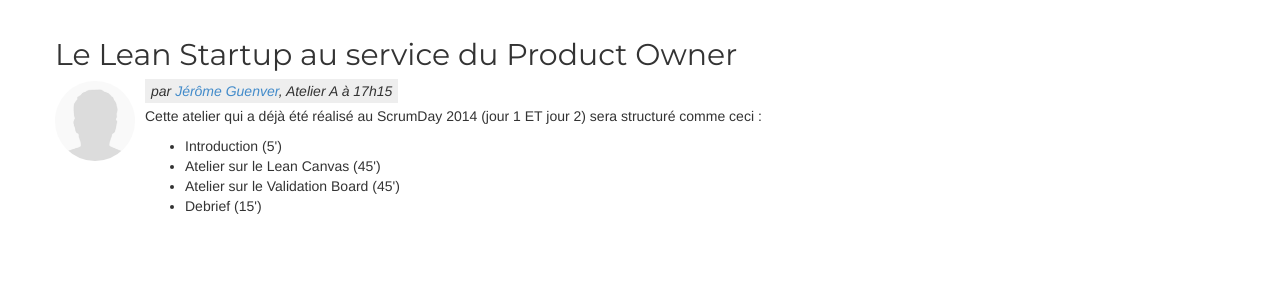
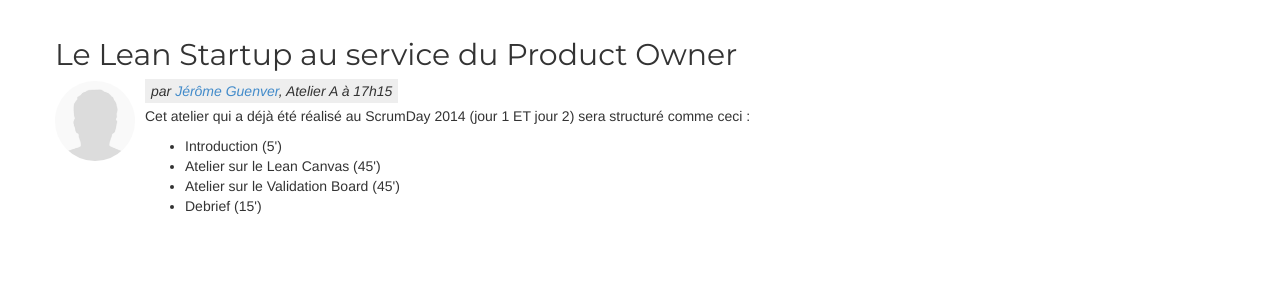
Before and after one commit to jak78/agile-tour-lille-2017, a Jekyll site: the page built from 99-talks.html, in a window 1280 px wide and 900 px high, scrolled down 7675 px. Shown: the part 340-640 px from the top of the window. Built offline with Jekyll 4.4.1, drawn with Linux system fonts in a browser that asks for light colours; nearby versions of some CDN libraries.

Commit message:
Fixed: Typo

```diff
--- a/_data/schedule.yml
+++ b/_data/schedule.yml
@@ -187,7 +187,7 @@
       - subject: Le Lean Startup au service du Product Owner
         speaker: Jérôme Guenver
         description:
-          Cette atelier qui a déjà été réalisé au ScrumDay 2014 (jour 1 ET jour 2) sera structuré comme ceci &colon;
+          Cet atelier qui a déjà été réalisé au ScrumDay 2014 (jour 1 ET jour 2) sera structuré comme ceci &colon;
           <ul>
           <li>Introduction (5')
           <li>Atelier sur le Lean Canvas (45')
```
